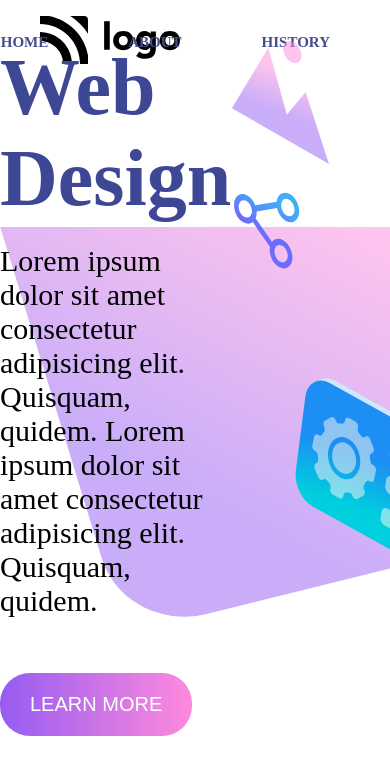
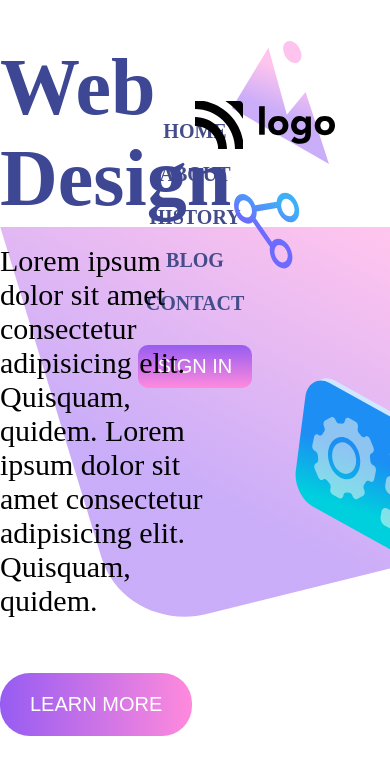
Before and after one commit to Subhadip90/Web-Design-Landing-Page---8, a plain HTML site: page index.html in a window 390 px wide. Shown: the top 774 px of the page. Drawn offline with Linux system fonts and the light colour scheme.

Commit message:
project files added

```diff
--- a/css/Responsive.css
+++ b/css/Responsive.css
@@ -1,2 +1,23 @@
-@media screen and (max-width: 700px) {
+@media (max-width: 768px) {
+  .nav-section {
+    flex-direction: column;
+  }
+
+  .logo {
+    margin-top: 100px;
+  }
+
+  .logo img {
+    position: absolute;
+  }
+  .navbar {
+    flex-direction: column;
+    align-items: center;
+    margin-top: 10px;
+    margin-bottom: 20px;
+  }
+  .nav-item {
+    font-size: 20px;
+    padding: 10px;
+  }
 }
--- a/index.html
+++ b/index.html
@@ -10,6 +10,7 @@
   <link rel="preconnect" href="https://fonts.gstatic.com" crossorigin />
   <link href="https://fonts.googleapis.com/css2?family=Roboto&display=swap" rel="stylesheet" />
   <link rel="stylesheet" href="./css/index.css">
+  <link rel="stylesheet" href="./css/Responsive.css">
   <title>Design Landing Page</title>
 </head>
 
--- a/sandbox.config.json
+++ /dev/null
@@ -1,3 +0,0 @@
-{
-  "template": "static"
-}
```
Also changed, not shown: package.json (deleted, +0 -24 lines), test.html (deleted, +0 -12 lines), Capture.PNG (added), README.md.
